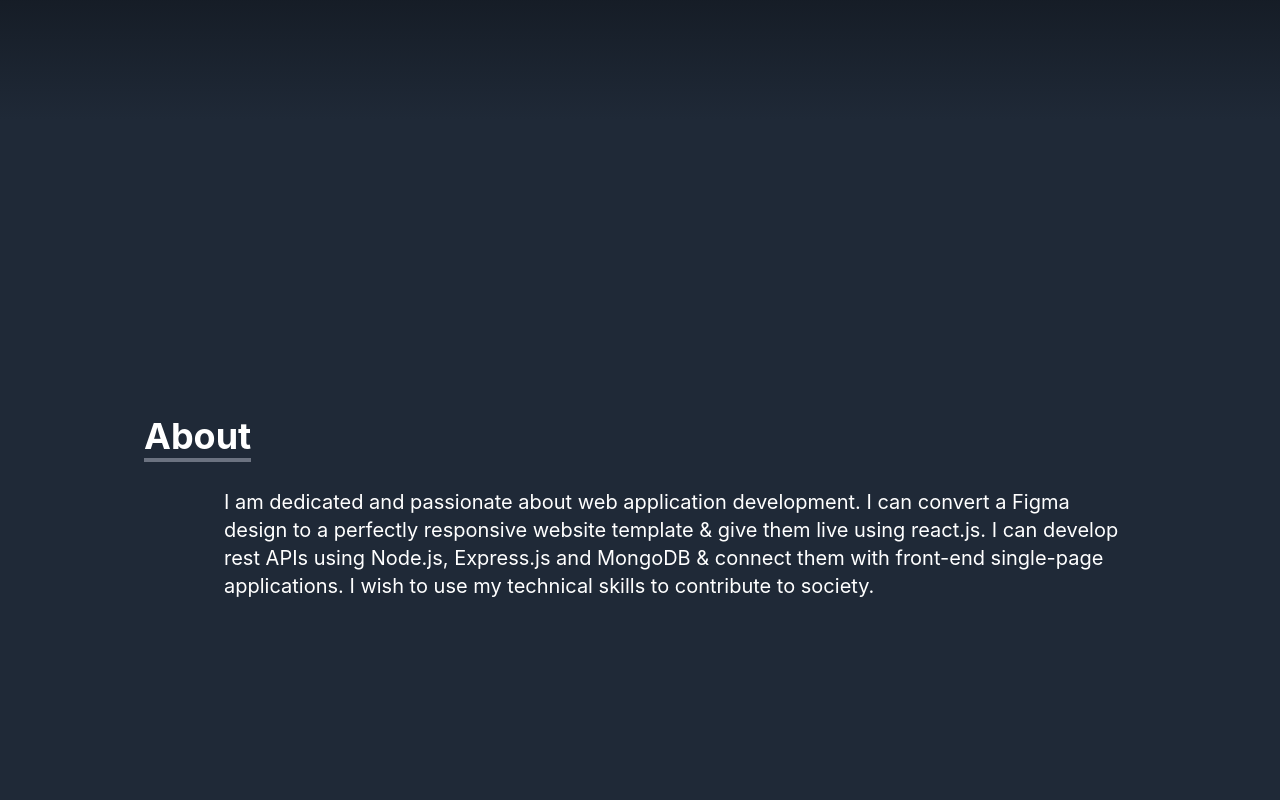
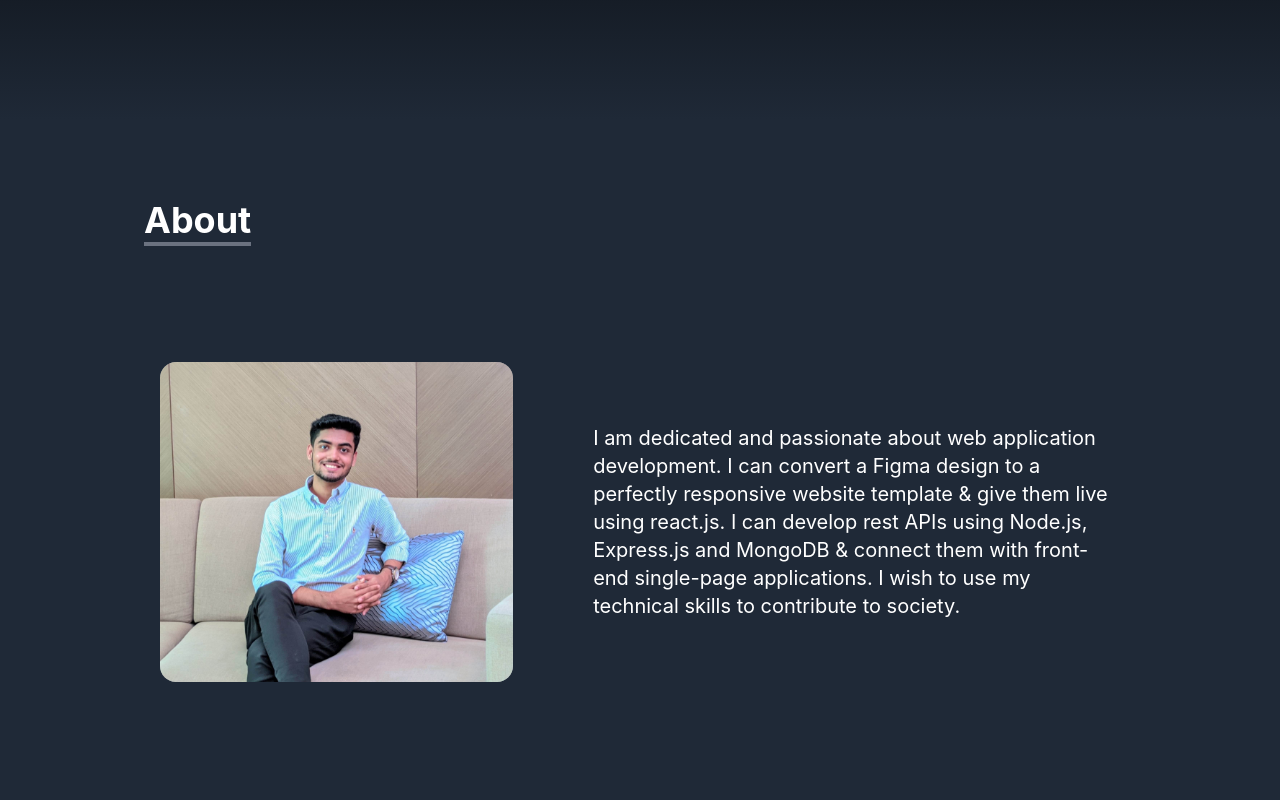
Before and after one commit to mrsahadatarefin/sahadat-arefin-protfolio, a React (Create React App) app: page / in a window 1280 px wide. Shown: the part 680-1480 px from the top of the page. Built offline with nearby package versions, Linux system fonts and the light colour scheme.

Commit message:
add somthing

```diff
--- a/src/components/About.js
+++ b/src/components/About.js
@@ -1,13 +1,33 @@
 import React from "react";
+import img1 from '../assets/about.jpg'
 
 const About = () => {
   return (
-    <div name="about" className="w-full h-screen bg-gradient-to-b from bg-gray-800 to to-black text-white">
-      <div className="max-w-screen-lg p-4 mx-auto flex flex-col justify-center w-full h-full">
-        <div className="pb-8">
+
+
+
+
+
+
+
+
+    <div name="about" className="w-full h-[700px]  bg-gradient-to-b from bg-gray-800 to to-black via-gray-800 text-white">
+      <div className="max-w-screen-lg mx-auto flex flex-col p-4 lg:pt-20 justify-center w-full h-full">
+        <div className="" >
           <p className="text-4xl font-bold inline border-b-4 border-gray-500">About</p>
         </div>
-        <p className="text-xl ml-20   ">
+        <div className=' max-w-screen-lg mx-auto flex flex-col items-center justify-center h-full px-4 md:flex-row ' >
+
+
+           <div>
+           <img src={img1} alt="profile img"  className=' rounded-2xl mx-auto w-2/3 md:w-full bg-gray-500'/>
+
+
+           </div>
+
+        <div>
+
+        <p className="text-xl ml-20 " >
           I am dedicated and passionate about web application development. I can
           convert a Figma design to a perfectly responsive website template &
           give them live using react.js. I can develop rest APIs using Node.js,
@@ -15,8 +35,9 @@ const About = () => {
           applications. I wish to use my technical skills to contribute to
           society.
         </p>
-        <br />
-        <p></p>
+        </div>
+
+        </div>
       </div>
     </div>
   );
```
Also changed, not shown: src/assets/about.jpg (added).
